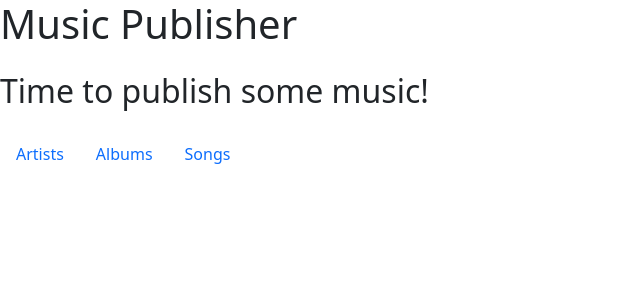
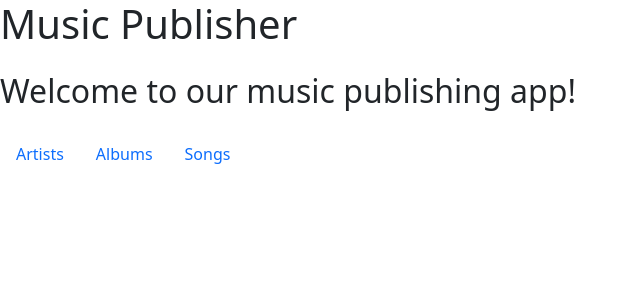
Before and after one commit to marin-o/project_cicd, a Flask app: page / in a window 1280 px wide. Shown: the top 300 px of the page, without its empty margins (0-640 px from the left). Run offline with Flask 3, Linux system fonts and the light colour scheme; some libraries are stand-ins or nearby versions.

Commit message:
testing change for CD

```diff
--- a/templates/index.html
+++ b/templates/index.html
@@ -3,7 +3,7 @@
 {% block title %}Home - Music Publisher{% endblock %}
 
 {% block navbar %}
-    <h2 class="mb-4">Time to publish some music!</h2>
+    <h2 class="mb-4">Welcome to our music publishing app!</h2>
     <ul class="nav">
         <li class="nav-item">
             <a class="nav-link" href="/artists">Artists</a>
```
